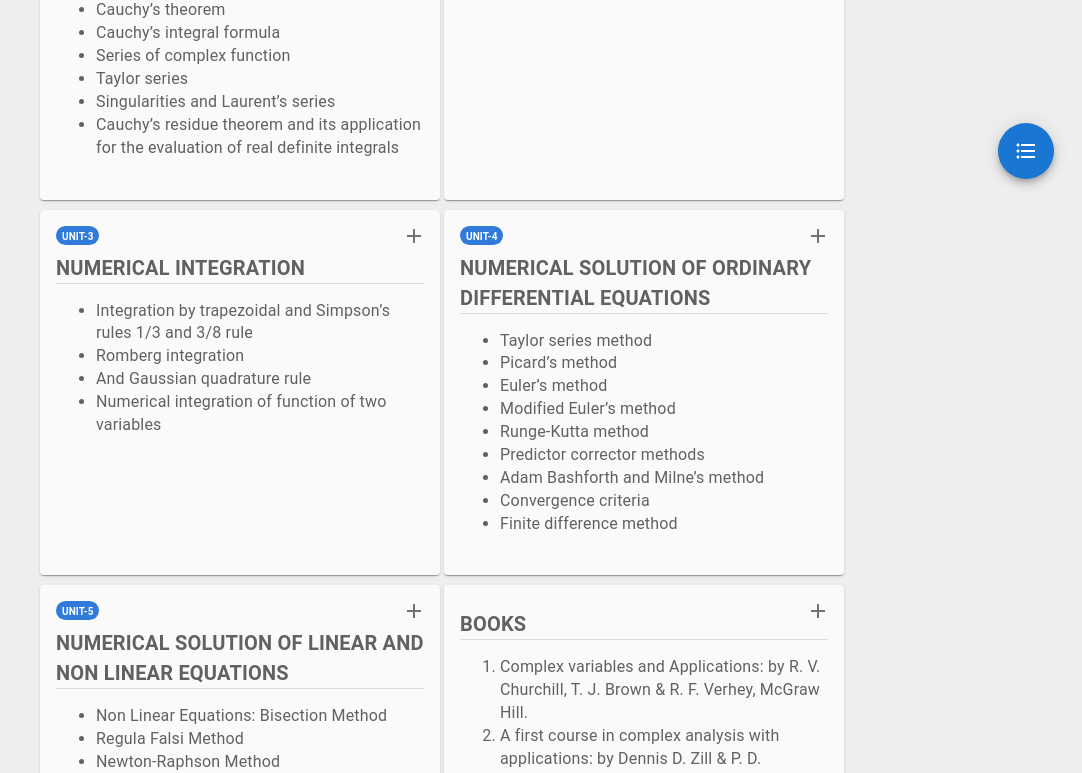
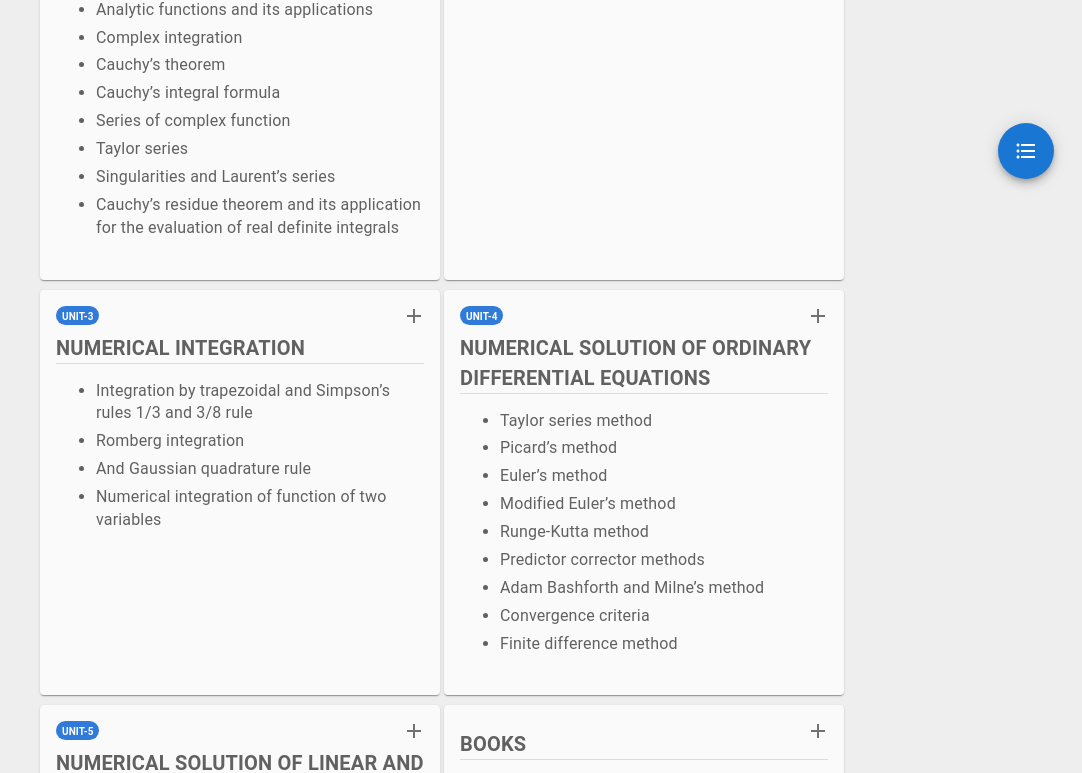
Before and after one commit to mohakgupt/nith-syllabus, a React (Create React App) app: page /sub/1 in a window 1280 px wide. Shown: the part 593-1366 px from the top of the page, without its empty margins (198-1280 px from the left). Built offline with nearby package versions, Linux system fonts and the light colour scheme.

Commit message:
minor changes

```diff
--- a/src/components/unit-card.js
+++ b/src/components/unit-card.js
@@ -26,12 +26,12 @@ export default function UnitCard(props) {
           <Typography variant="body2" sx={{fontSize: 16, color:'#616161' }}>
             {(num && num!==20)?<ul>
               {brick.map((t)=>{
-                return(<li>{t}</li>)
+                return(<li style={{marginTop: '5px'}}>{t}</li>)
               })}
             </ul>:
             <ol>
               {brick.map((t)=>{
-                return(<li>{t}</li>)
+                return(<li style={{marginTop: '5px'}}>{t}</li>)
               })}
             </ol>}
 
```
Also changed, not shown: src/data.json.
